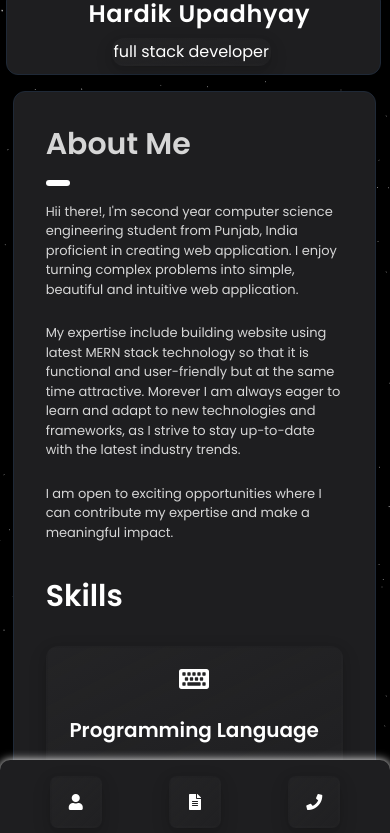
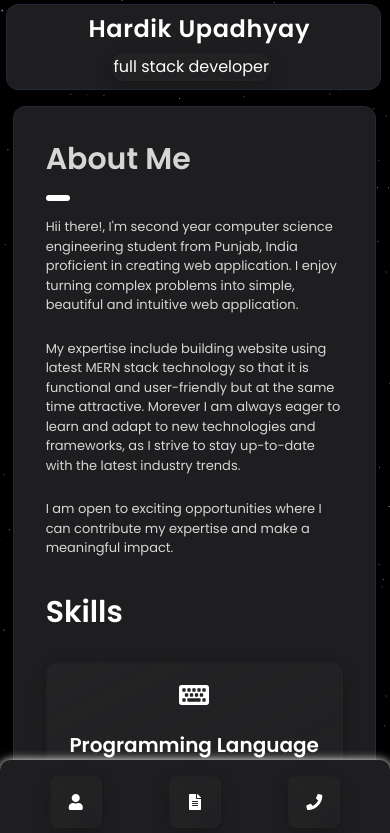
Before and after one commit to HardikUpadhyay007/Portfolio, a React (Create React App) app: page / in a window 390 px wide. Shown: the top 833 px of the page. Built offline with nearby package versions, Linux system fonts and the light colour scheme.

Commit message:
something

```diff
--- a/src/components/Sidebar.css
+++ b/src/components/Sidebar.css
@@ -119,7 +119,7 @@
         width: 98%; /* Increase width */
         height: auto; /* Adjust height to content */
         flex-direction: row;
-        margin-top: -17%;
+        margin-top: -15%;
         margin-left: 0.79%;
         box-shadow: none;
     }
```
